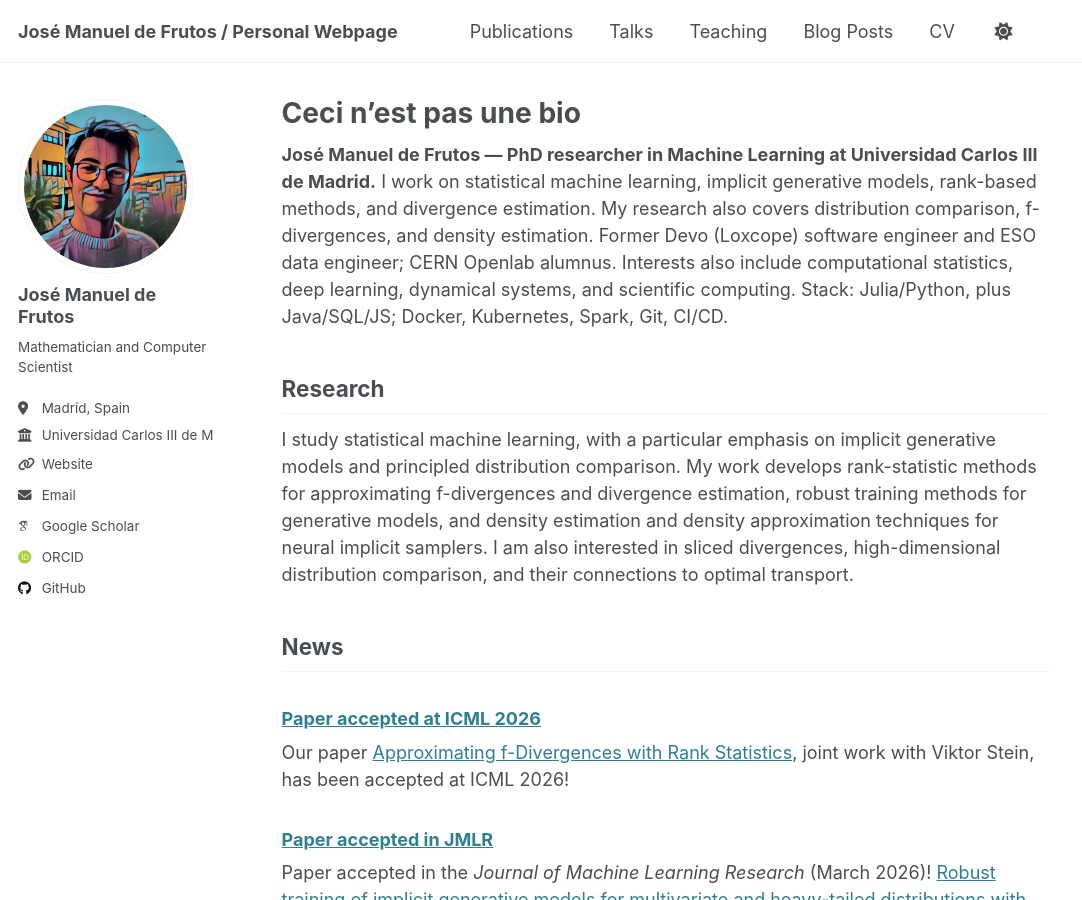
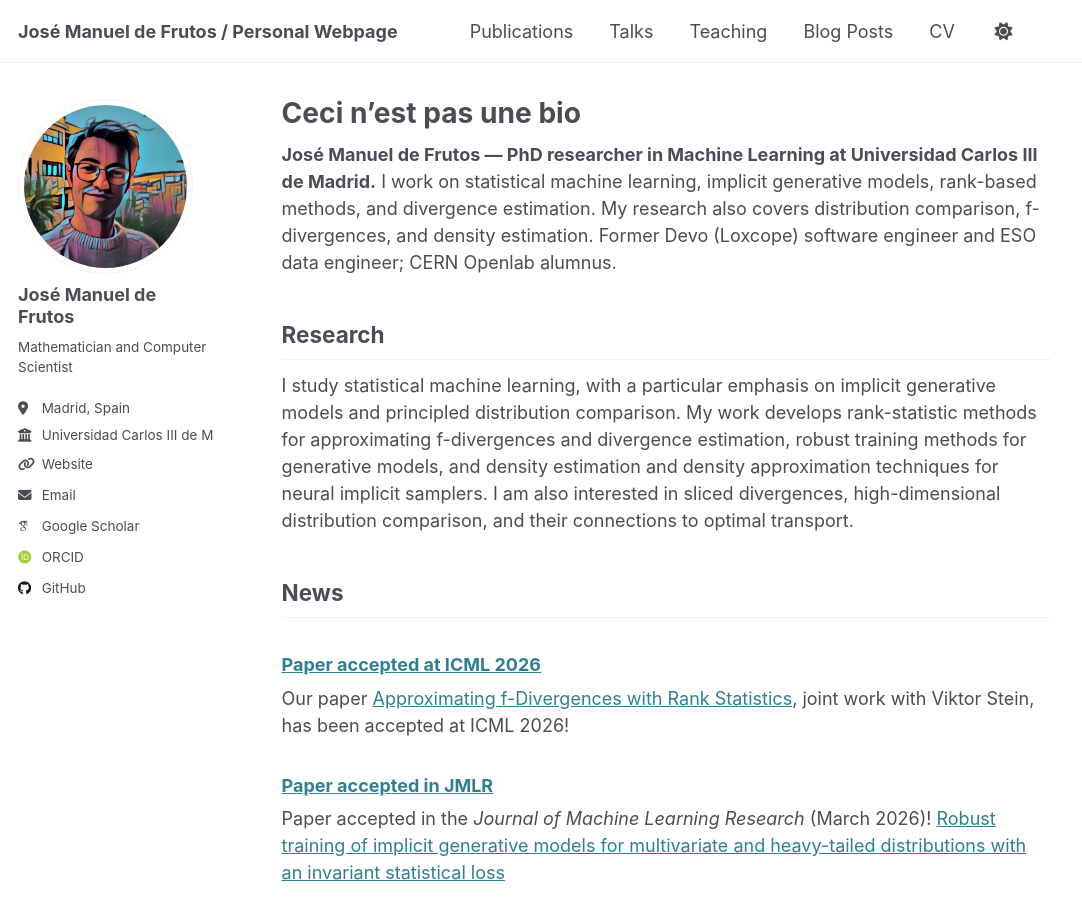
Before and after one commit to josemanuel22/josemanuel22.github.io, a Jekyll site: the page built from _pages/about.md, in a window 1280 px wide and 900 px high. Shown: the whole window, without its empty margins (0-1082 px from the left). Built offline with Jekyll 4.4.1, drawn with Linux system fonts in a browser that asks for light colours; some web fonts are replaced.

Commit message:
Simplify homepage introduction

```diff
--- a/_pages/about.md
+++ b/_pages/about.md
@@ -7,7 +7,7 @@ redirect_from:
   - /about.html
 ---
 
-**José Manuel de Frutos — PhD researcher in Machine Learning at Universidad Carlos III de Madrid.** I work on statistical machine learning, implicit generative models, rank-based methods, and divergence estimation. My research also covers distribution comparison, f-divergences, and density estimation. Former Devo (Loxcope) software engineer and ESO data engineer; CERN Openlab alumnus. Interests also include computational statistics, deep learning, dynamical systems, and scientific computing. Stack: Julia/Python, plus Java/SQL/JS; Docker, Kubernetes, Spark, Git, CI/CD.
+**José Manuel de Frutos — PhD researcher in Machine Learning at Universidad Carlos III de Madrid.** I work on statistical machine learning, implicit generative models, rank-based methods, and divergence estimation. My research also covers distribution comparison, f-divergences, and density estimation. Former Devo (Loxcope) software engineer and ESO data engineer; CERN Openlab alumnus.
 
 ## Research
 
```
